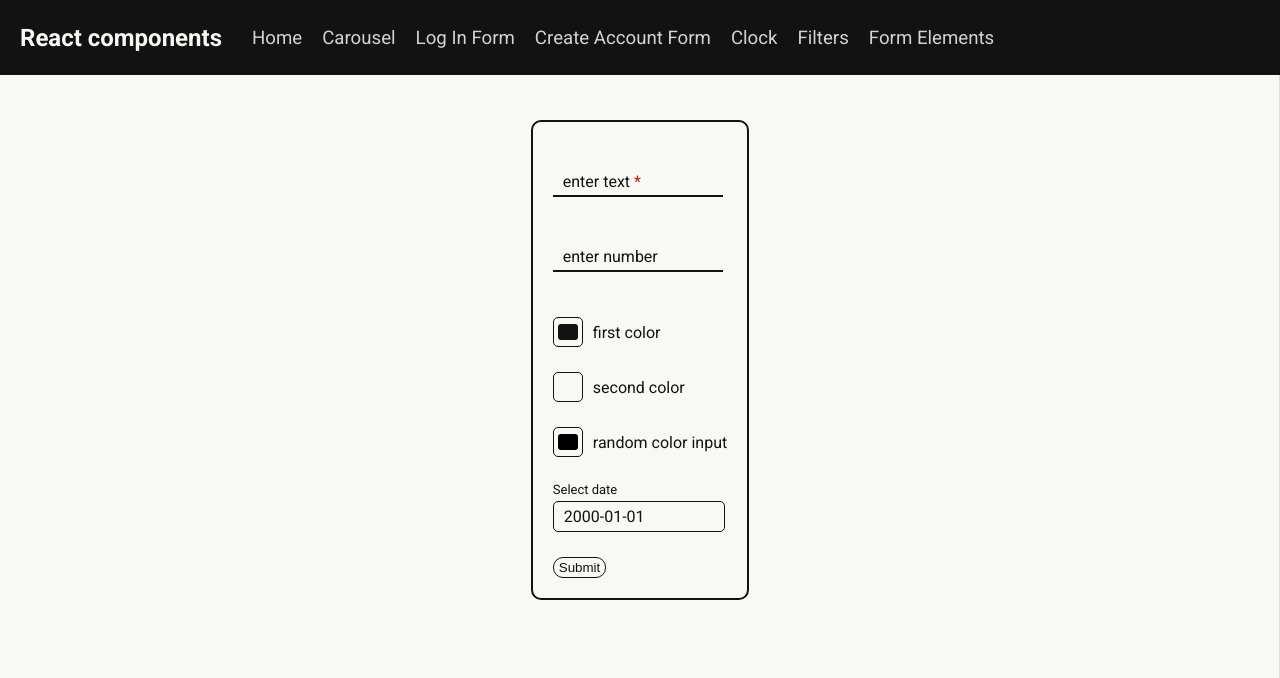
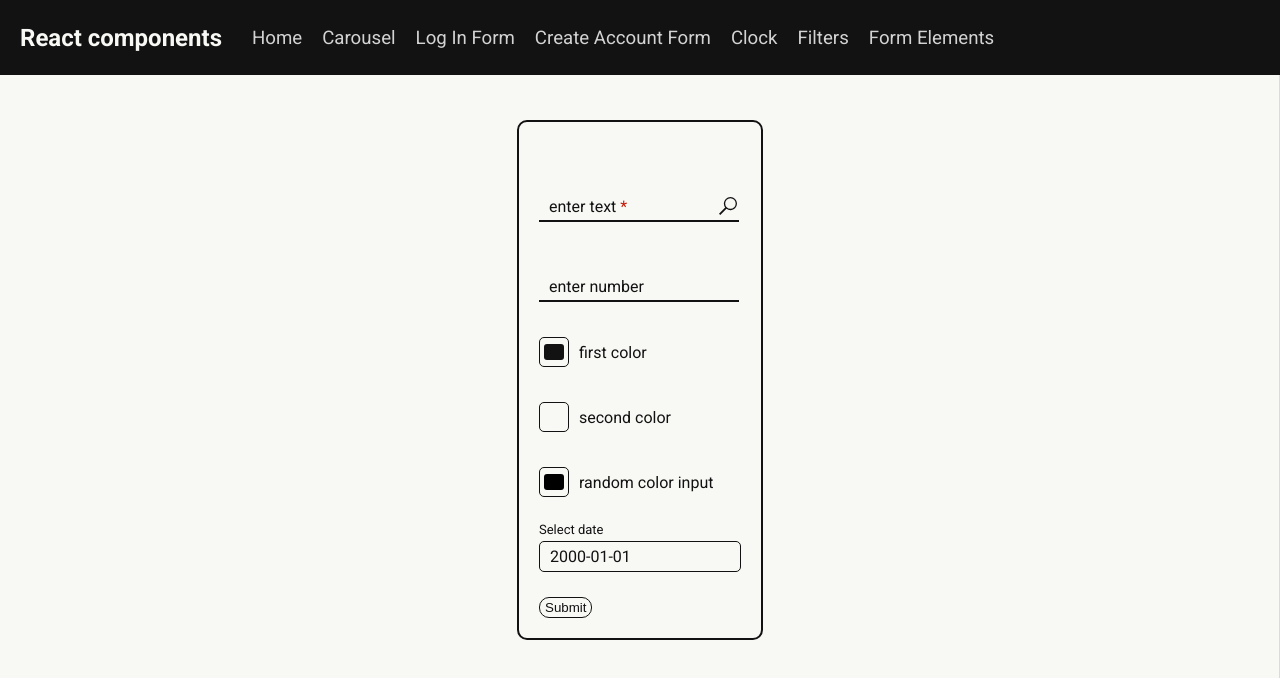
Before and after one commit to Bartosz-Do/react-components, a Next.js app: page /formElements in a window 1280 px wide. Shown: the top 678 px of the page. Built offline with nearby package versions, Linux system fonts and the light colour scheme.

Commit message:
you can add icons to your text and number inputs

```diff
--- a/app/components/FormElements.tsx
+++ b/app/components/FormElements.tsx
@@ -1,6 +1,6 @@
 'use client'
 import styles from './styles/formElements.module.css';
-import { useState, useEffect, useRef, ReactNode } from 'react';
+import { useState, useEffect, useRef, ReactNode, Children } from 'react';
 
 
 // ---FORM--- //
@@ -23,24 +23,32 @@ export function Form({ action, method = 'GET', children, colors, style, onSubmit
 
 // ---TEXT INPUT--- //
 
-export function TextInput({ value, labelValue, stateSetter, required, colors, name, id } : {
+export function TextInput({ value, labelValue, stateSetter, required, colors, name, id, image } : {
     value : string,
     labelValue: string,
     stateSetter : Function,
     required? : boolean,
     colors?: string[],
     name? : string,
-    id? : string
+    id? : string,
+    image? : {viewBox: string, path: string | string[]}
 }) {
+    let imagePath = Children.toArray(image?.path);
     const [inputStyle, setInputStyle] = useState<React.CSSProperties>({
         color: colors ? colors[0] : '',
         backgroundColor: colors ? (colors[1] ? colors[1] : '') : '',
-        borderColor: colors ? colors[0] : ''
+        borderColor: colors ? colors[0] : '',
+        paddingRight: image ? '30px' : '',
+        width: image ? '160px' : ''
     });
     const [labelStyle, setLabelStyle] = useState<React.CSSProperties>({
         color: colors ? colors[0] : '',
         backgroundColor: colors ? (colors[1] ? colors[1] : '') : ''
     });
+
+    useEffect(() => {
+        imagePath = Children.toArray(image?.path);
+    }, [image]);
 
     useEffect(() => {
         if (value) {
@@ -66,6 +74,8 @@ export function TextInput({ value, labelValue, stateSetter, required, colors, na
             newStyle.color = colors ? colors[0] : '';
             newStyle.backgroundColor = colors ? (colors[1] ? colors[1] : '') : '';
             newStyle.borderColor = colors ? colors[0] : '';
+            newStyle.paddingRight = image ? '30px' : '';
+            newStyle.width = image ? '160px' : '';
             return newStyle;
         });
         setLabelStyle(prev => {
@@ -74,7 +84,7 @@ export function TextInput({ value, labelValue, stateSetter, required, colors, na
             newStyle.backgroundColor = colors ? (colors[1] ? colors[1] : '') : '';
             return newStyle;
         });
-    }, [colors]);
+    }, [colors, image]);
 
     const handleChange = (e : React.ChangeEvent<HTMLInputElement>) => {
         stateSetter(e.target.value);
@@ -84,6 +94,12 @@ export function TextInput({ value, labelValue, stateSetter, required, colors, na
         <div className={styles.inputBox}>
             <label htmlFor={id} className={styles.inputLabel} style={{...labelStyle}}>{ labelValue } { required ? <span style={{color: '#C21807'}}>*</span> : '' }</label>
             <input type='text' id={id} name={name} value={value} className={styles.input} style={{...inputStyle}} onChange={handleChange} required={ required } />
+
+            { image && <svg className={styles.inputImage} style={{fill: colors ? colors[0] : ''}} xmlns='http://www.w3.org/2000/svg' viewBox={image.viewBox}>
+                {imagePath.map((el: any, i: number) => {
+                    return (<path key={i} d={el} />);
+                })}
+            </svg> }
         </div>
     )
 }
@@ -91,7 +107,7 @@ export function TextInput({ value, labelValue, stateSetter, required, colors, na
 
 // ---NUMBER INPUT--- //
 
-export function NumberInput({ value, labelValue, stateSetter, required, colors, name, id, negative = true, float = true } : {
+export function NumberInput({ value, labelValue, stateSetter, required, colors, name, id, negative = true, float = true, image } : {
     value : string,
     labelValue: string,
     stateSetter : Function,
@@ -100,17 +116,25 @@ export function NumberInput({ value, labelValue, stateSetter, required, colors,
     name? : string,
     id? : string,
     negative? : boolean,
-    float? : boolean
+    float? : boolean,
+    image? : {viewBox: string, path: string | string[]}
 }) {
+    let imagePath = Children.toArray(image?.path);
     const [inputStyle, setInputStyle] = useState<React.CSSProperties>({
         color: colors ? colors[0] : '',
         backgroundColor: colors ? (colors[1] ? colors[1] : '') : '',
-        borderColor: colors ? colors[0] : ''
+        borderColor: colors ? colors[0] : '',
+        paddingRight: image ? '30px' : '',
+        width: image ? '160px' : ''
     });
     const [labelStyle, setLabelStyle] = useState<React.CSSProperties>({
         color: colors ? colors[0] : '',
         backgroundColor: colors ? (colors[1] ? colors[1] : '') : ''
     });
+
+    useEffect(() => {
+        imagePath = Children.toArray(image?.path);
+    }, [image]);
 
     useEffect(() => {
         if (value) {
@@ -136,6 +160,8 @@ export function NumberInput({ value, labelValue, stateSetter, required, colors,
             newStyle.color = colors ? colors[0] : '';
             newStyle.backgroundColor = colors ? (colors[1] ? colors[1] : '') : '';
             newStyle.borderColor = colors ? colors[0] : '';
+            newStyle.paddingRight = image ? '30px' : '';
+            newStyle.width = image ? '160px' : '';
             return newStyle;
         });
         setLabelStyle(prev => {
@@ -190,6 +216,11 @@ export function NumberInput({ value, labelValue, stateSetter, required, colors,
         <div className={styles.inputBox}>
             <label htmlFor={id} className={styles.inputLabel} style={{...labelStyle}}>{ labelValue } { required ? <span style={{color: '#C21807'}}>*</span> : '' }</label>
             <input type='text' id={id} name={name} value={value} className={styles.input} style={{...inputStyle}} onBlur={handleBlur} onChange={handleChange} required={ required } />
+            { image && <svg className={styles.inputImage} style={{fill: colors ? colors[0] : ''}} xmlns='http://www.w3.org/2000/svg' viewBox={image.viewBox}>
+                {imagePath.map((el: any, i: number) => {
+                    return (<path key={i} d={el} />);
+                })}
+            </svg> }
         </div>
     );
 }
--- a/app/components/styles/formElements.module.css
+++ b/app/components/styles/formElements.module.css
@@ -10,9 +10,9 @@
 /* INPUT */
 .inputBox {
     position: relative;
-    width: 170px;
-    height: 50px;
-    margin-top: 25px;
+    width: 200px;
+    height: 30px;
+    margin-top: 50px;
 }
 .input {
     padding: 5px 10px 5px 10px;
@@ -22,7 +22,7 @@
     position: absolute;
     top: 0;
     left: 0;
-    width: 150px;
+    width: 180px;
     font-size: medium;
     margin: 0;
 
@@ -45,6 +45,17 @@
     top: -22px;
     font-size: small;
 }
+.inputImage {
+    position: absolute;
+    top: 5px;
+    right: 2px;
+    height: 18px;
+    width: 18px;
+    fill: #121212;
+    user-select: none;
+    -webkit-user-drag: none;
+    pointer-events: none;
+}
 
 
 /* BUTTON */
@@ -65,7 +76,7 @@
 
 /* COLOR INPUT */
 .colorInputBox {
-    margin-top: 25px;
+    margin-top: 35px;
     display: flex;
     align-items: center;
 }
@@ -98,7 +109,7 @@
     position: relative;
 }
 .dateInput {
-    width: 150px;
+    width: 180px;
     padding: 5px 10px 5px 10px;
     font-family: 'Roboto', sans-serif;
     border-radius: 5px;
--- a/app/formElements/form.tsx
+++ b/app/formElements/form.tsx
@@ -13,7 +13,7 @@ export default function PrevievForm() {
     return (
         <div className="center">
             <Form colors={[color1, color2]} method='POST'>
-                <TextInput name='text' colors={[color1, color2]} value={text1} labelValue="enter text" required={true} stateSetter={setText1} />
+                <TextInput name='text' colors={[color1, color2]} value={text1} labelValue="enter text" required={true} stateSetter={setText1} image={{viewBox: '23.060344 10.772654 68.487137 68.487289', path: 'm 66.547095,10.772654 a 25,25 0 0 0 -17.677474,7.32255 25,25 0 0 0 -2.300635,32.706014 l -23.508642,23.508643 4.949568,4.950085 23.508643,-23.508643 a 25,25 0 0 0 32.706531,-2.300634 25,25 0 0 0 0,-35.355465 25,25 0 0 0 -17.677991,-7.32255 z m 0,5.000211 a 20,20 0 0 1 14.142289,5.858041 20,20 0 0 1 0,28.284062 20,20 0 0 1 -28.284062,0 20,20 0 0 1 1e-6,-28.284062 20,20 0 0 1 14.141772,-5.858041 z'}} />
                 <NumberInput negative={true} float={true} name='number' colors={[color1, color2]} value={text2} labelValue="enter number" required={false} stateSetter={setText2} />
                 <ColorInput colors={[color1, color2]} value={color1} labelValue='first color' stateSetter={setColor1} />
                 <ColorInput colors={[color1, color2]} value={color2} labelValue='second color' stateSetter={setColor2} />
```
Also changed, not shown: public/searchIcon.svg (added).
